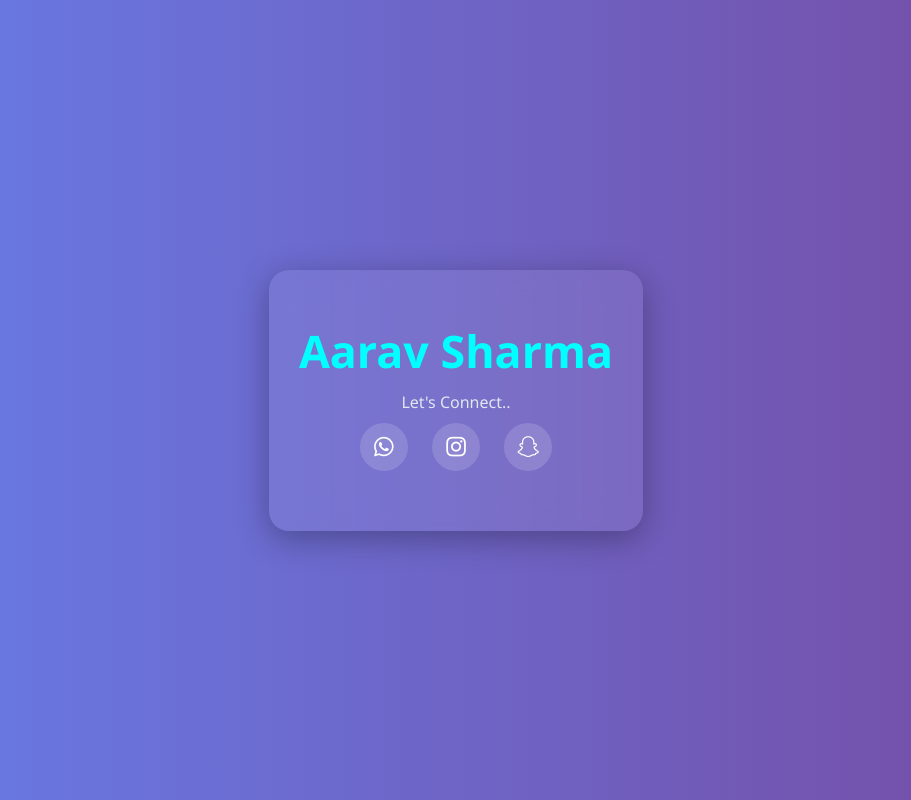
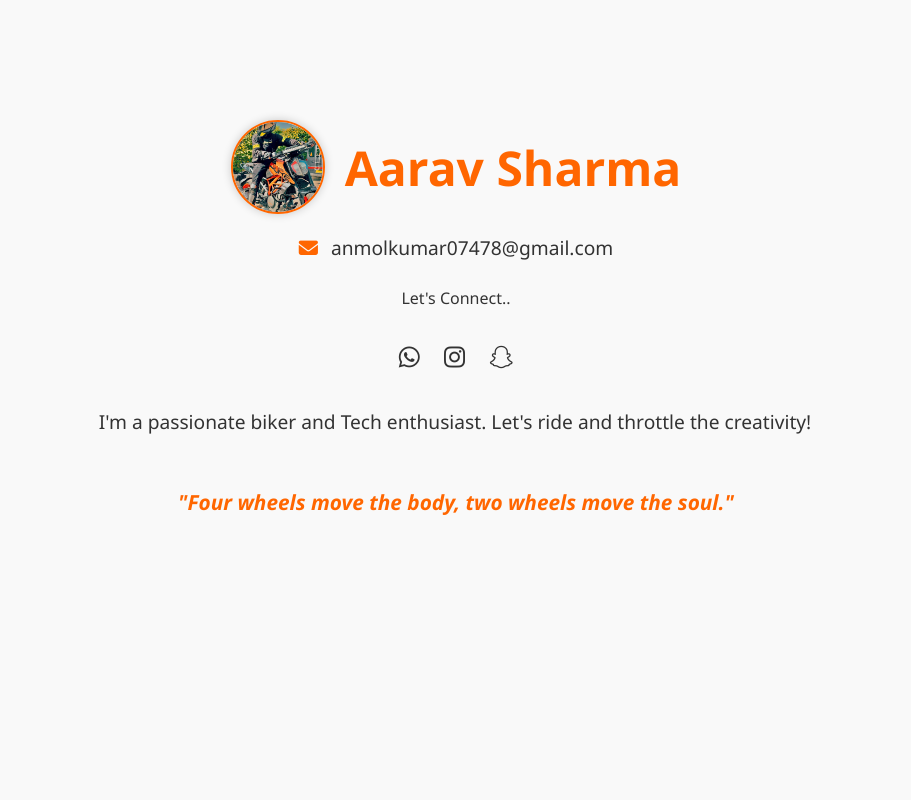
Before and after one commit to itsAarav01/social_media, a plain HTML site: page index.html in a window 1280 px wide. Shown: the whole page, without its empty margins (184-1095 px from the left). Drawn offline with Linux system fonts and the light colour scheme.

Commit message:
2nd update

```diff
--- a/index.html
+++ b/index.html
@@ -4,20 +4,155 @@
   <meta charset="UTF-8" />
   <meta name="viewport" content="width=device-width, initial-scale=1.0"/>
   <title>Aarav Sharma Profile</title>
-  <link rel="stylesheet" href="styles.css"/>
   <link rel="stylesheet" href="https://cdnjs.cloudflare.com/ajax/libs/font-awesome/6.5.0/css/all.min.css">
+
+  <style>
+    body {
+      margin: 0;
+      padding: 0;
+      font-family: 'Segoe UI', sans-serif;
+      background-color: #f9f9f9;
+      color: #333;
+      min-height: 100vh;
+      box-sizing: border-box;
+      position: relative;
+    }
+
+    .container {
+      display: flex;
+      flex-direction: column;
+      align-items: center;
+      padding-top: 120px;
+      text-align: center;
+    }
+
+    .header-row {
+      display: flex;
+      align-items: center;
+      gap: 20px;
+      margin-bottom: 10px;
+    }
+
+    .profile-pic {
+      width: 90px;
+      height: 90px;
+      border-radius: 50%;
+      overflow: hidden;
+      border: 2px solid #ff6600;
+      box-shadow: 0 0 10px rgba(0,0,0,0.2);
+    }
+
+    .profile-pic img {
+      width: 100%;
+      height: 100%;
+      object-fit: cover;
+    }
+
+    h1 {
+      color: #ff6600;
+      font-size: 3rem;
+      margin: 0;
+    }
+
+    .email {
+      font-size: 1.2rem;
+      margin: 10px 0;
+    }
+
+    .email i {
+      color: #ff6600;
+      margin-right: 8px;
+    }
+
+    .social-links {
+      margin: 15px 0;
+    }
+
+    .social-links a {
+      margin: 0 10px;
+      color: #333;
+      font-size: 1.5rem;
+      transition: color 0.3s;
+    }
+
+    .social-links a:hover {
+      color: #ff6600;
+    }
+
+    .intro-text {
+      max-width: 800px;
+      text-align: center;
+      margin-top: 20px;
+      font-size: 1.2rem;
+      padding: 0 15px;
+      min-height: 50px;
+    }
+
+    .quote {
+      margin-top: 30px;
+      font-style: italic;
+      font-size: 1.3rem;
+      color: #ff6600;
+      font-weight: bold;
+    }
+
+    .blink-caret {
+      border-right: 2px solid #ff6600;
+      animation: blink 0.7s steps(1) infinite;
+    }
+
+    @keyframes blink {
+      0%, 100% { border-color: transparent; }
+      50% { border-color: #ff6600; }
+    }
+  </style>
 </head>
 <body>
+
   <div class="container">
-    <h1 class="fade-in" style="color:aqua">Aarav Sharma</h1>
+    <div class="header-row">
+      <div class="profile-pic">
+        <img src="bike.png" alt="Profile Photo" />
+      </div>
+      <h1>Aarav Sharma</h1>
+    </div>
+
+    <div class="email">
+      <i class="fas fa-envelope"></i> anmolkumar07478@gmail.com
+    </div>
 
     <p>Let's Connect..</p>
-    <div class="social-links fade-in delay-3">
-        <a href="https://wa.me/+918860058775" target="_blank" class="whatsapp"><i class="fab fa-whatsapp"></i></a>
-        <a href="https://www.instagram.com/not_your_aarav__?utm_source=qr&igsh=MWRmYjM4Mm91OTA0aA%3D%3D" target="_blank" class="instagram"><i class="fab fa-instagram"></i></a>
-        <a href="https://www.snapchat.com/add/aarav239044?share_id=dap9lJDffus&locale=en-US " target="_blank" class="snapchat"><i class="fab fa-snapchat-ghost"></i></a>
-      </div>
 
+    <div class="social-links">
+      <a href="https://wa.me/+918860058775" target="_blank"><i class="fab fa-whatsapp"></i></a>
+      <a href="https://www.instagram.com/not_your_aarav__?utm_source=qr" target="_blank"><i class="fab fa-instagram"></i></a>
+      <a href="https://www.snapchat.com/add/aarav239044" target="_blank"><i class="fab fa-snapchat-ghost"></i></a>
+    </div>
+
+    <div class="intro-text">
+      <span id="dynamicText"></span><span class="blink-caret"></span>
+    </div>
+
+    <div class="quote">
+      "Four wheels move the body, two wheels move the soul."
+    </div>
   </div>
+
+  <script>
+    const text = "I'm a passionate biker and Tech enthusiast. Let's ride and throttle the creativity!";
+    const target = document.getElementById("dynamicText");
+    let index = 0;
+
+    function typeWriter() {
+      if (index < text.length) {
+        target.innerHTML += text.charAt(index);
+        index++;
+        setTimeout(typeWriter, 40); // typing speed
+      }
+    }
+
+    window.onload = typeWriter;
+  </script>
+
 </body>
 </html>
```
Also changed, not shown: bike.png (added).
